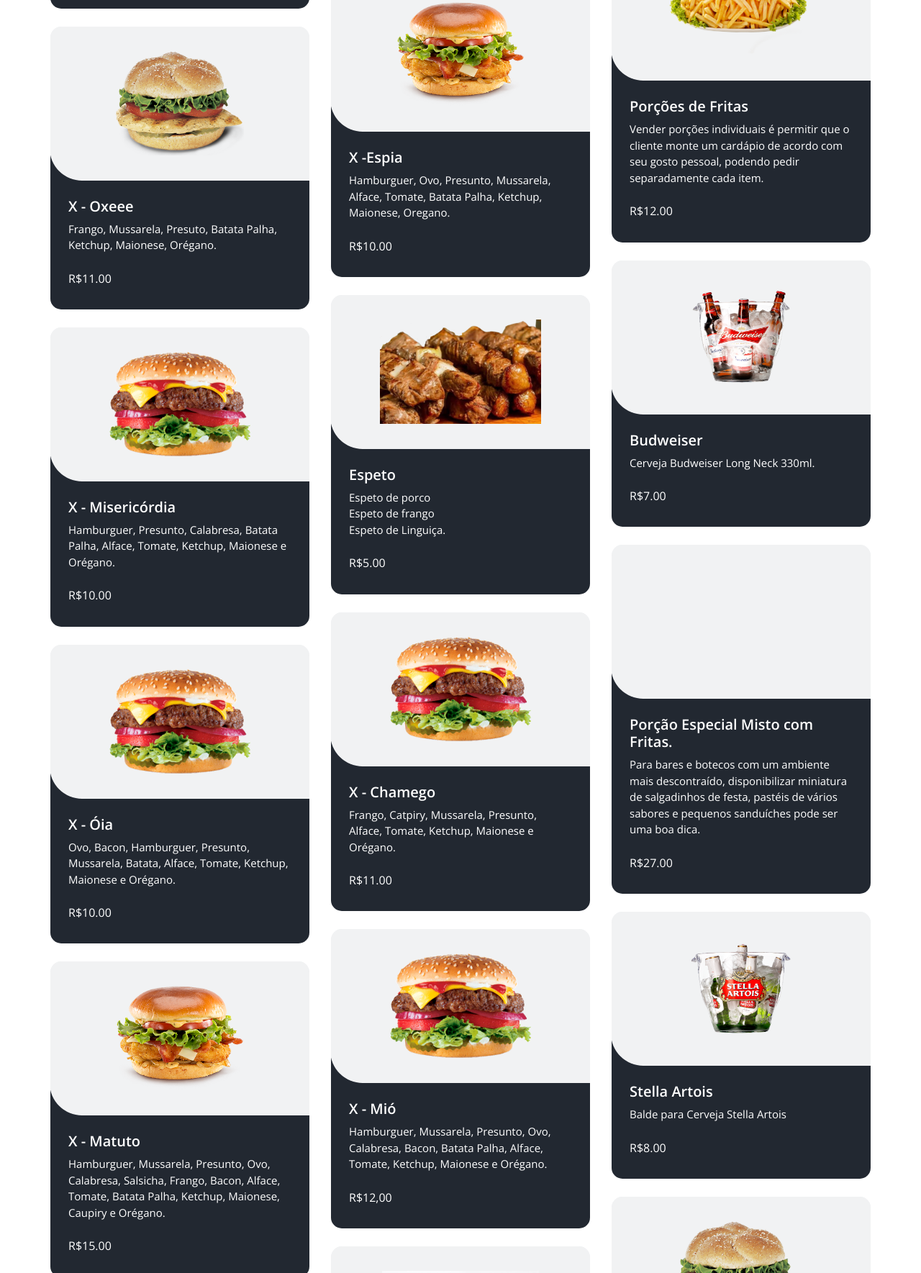
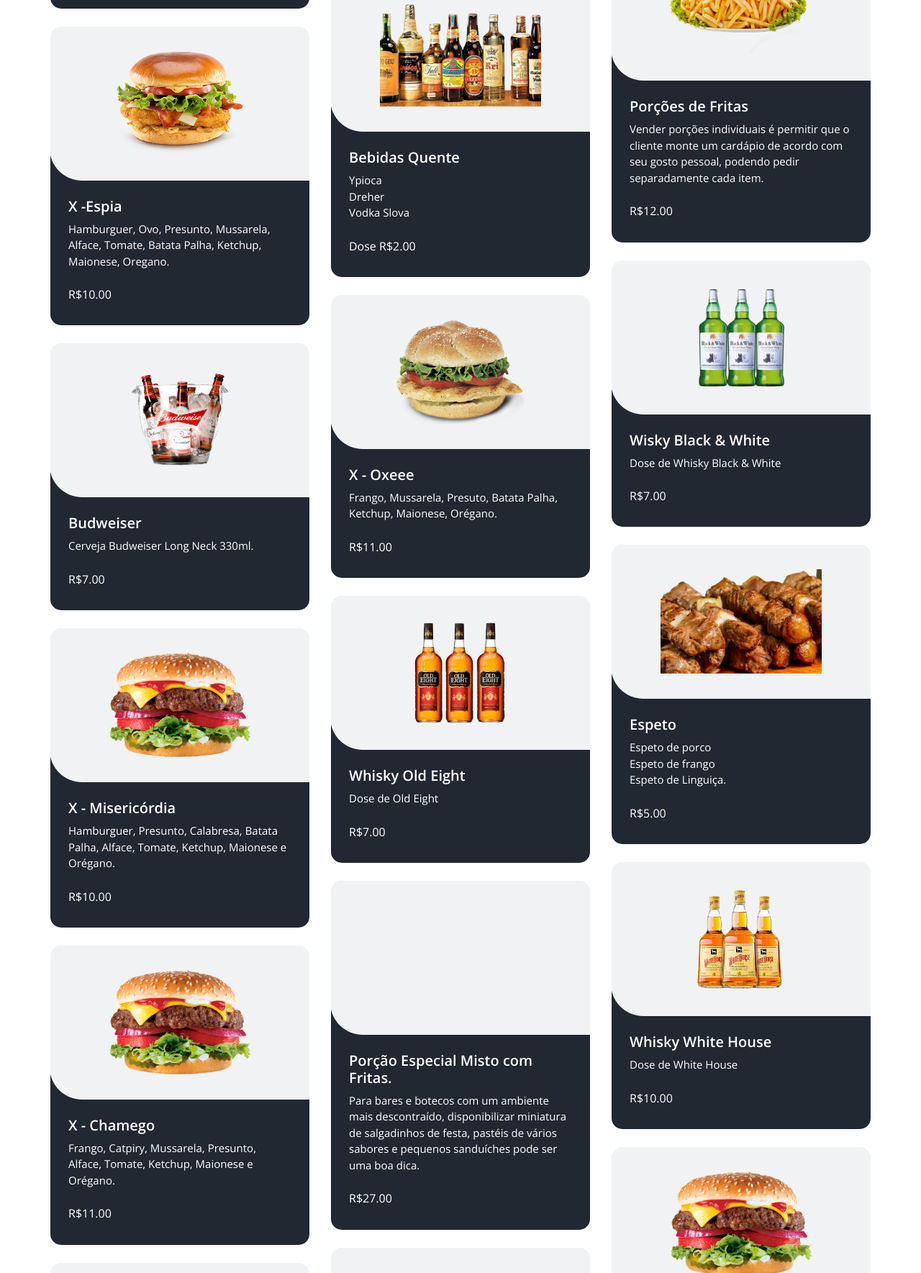
Before and after one commit to jrjrjuquia/oArriEgua, a plain HTML site: page index.html in a window 1280 px wide. Shown: the part 3662-5431 px from the top of the page at 72% size. Drawn offline with nearby package versions, Linux system fonts and the light colour scheme; some packages are replaced by stand-ins of ours.

Commit message:
ArriEgua
26/06/2022
hrs 14:55

```diff
--- a/index.html
+++ b/index.html
@@ -590,6 +590,33 @@
               </div>
             </div>
           </div>
+          <div class="col-sm-6 col-lg-4 all pasta">
+            <div class="box">
+              <div>
+                <div class="img-box">
+                  <img src="images/cachaças..png" alt="">
+                </div>
+                <div class="detail-box">
+                  <h5>
+                   Bebidas Quente
+                  </h5>
+                  <p>
+                    Ypioca <br>
+                    Dreher <br>
+                    Vodka Slova <br>
+                  </p>
+                  <div class="options">
+                    <h6>
+                      Dose R$2.00
+                    </h6>
+                    <!-- <a href="https://wa.me/+5588981433526?text=Arri%20%C3%89gua">
+                      <i class="fa fa-whatsapp" aria-hidden="true"></i>
+                    </a> -->
+                  </div>
+                </div>
+              </div>
+            </div>
+          </div>
           <div class="col-sm-6 col-lg-4 all burger">
             <div class="box">
               <div>
@@ -606,6 +633,31 @@
                   <div class="options">
                     <h6>
                       R$10.00
+                    </h6>
+                    <!-- <a href="https://wa.me/+5588981433526?text=Arri%20%C3%89gua">
+                      <i class="fa fa-whatsapp" aria-hidden="true"></i>
+                    </a> -->
+                  </div>
+                </div>
+              </div>
+            </div>
+          </div>
+          <div class="col-sm-6 col-lg-4 all pasta">
+            <div class="box">
+              <div>
+                <div class="img-box">
+                  <img src="images/black white..png" alt="">
+                </div>
+                <div class="detail-box">
+                  <h5>
+                  Wisky Black & White
+                  </h5>
+                  <p>
+                    Dose de Whisky Black & White
+                  </p>
+                  <div class="options">
+                    <h6>
+                      R$7.00
                     </h6>
                     <!-- <a href="https://wa.me/+5588981433526?text=Arri%20%C3%89gua">
                       <i class="fa fa-whatsapp" aria-hidden="true"></i>
@@ -690,6 +742,31 @@
               </div>
             </div>
           </div>
+          <div class="col-sm-6 col-lg-4 all pasta">
+            <div class="box">
+              <div>
+                <div class="img-box">
+                  <img src="images/old eght..png" alt="">
+                </div>
+                <div class="detail-box">
+                  <h5>
+                   Whisky Old Eight
+                  </h5>
+                  <p>
+                    Dose de Old Eight
+                  </p>
+                  <div class="options">
+                    <h6>
+                      R$7.00
+                    </h6>
+                    <!-- <a href="https://wa.me/+5588981433526?text=Arri%20%C3%89gua">
+                      <i class="fa fa-whatsapp" aria-hidden="true"></i>
+                    </a> -->
+                  </div>
+                </div>
+              </div>
+            </div>
+          </div>
           <div class="col-sm-6 col-lg-4 all burger">
             <div class="box">
               <div>
@@ -702,6 +779,31 @@
                   </h5>
                   <p>
                     Hamburguer, Presunto, Calabresa, Batata Palha, Alface, Tomate, Ketchup, Maionese e Orégano.
+                  </p>
+                  <div class="options">
+                    <h6>
+                      R$10.00
+                    </h6>
+                    <!-- <a href="https://wa.me/+5588981433526?text=Arri%20%C3%89gua">
+                      <i class="fa fa-whatsapp" aria-hidden="true"></i>
+                    </a> -->
+                  </div>
+                </div>
+              </div>
+            </div>
+          </div>
+          <div class="col-sm-6 col-lg-4 all pasta">
+            <div class="box">
+              <div>
+                <div class="img-box">
+                  <img src="images/white house..png" alt="">
+                </div>
+                <div class="detail-box">
+                  <h5>
+                   Whisky White House
+                  </h5>
+                  <p>
+                    Dose de White House
                   </p>
                   <div class="options">
                     <h6>
```
Also changed, not shown: images/black white..png (added), images/black&white.jpg (added), images/cachaças..png (added), images/cachaças.png (added), images/old eght..png (added), images/old eght.jpg (added), images/white house..png (added), images/white house.jpg (added).
